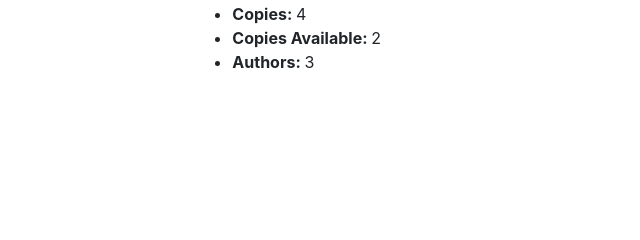
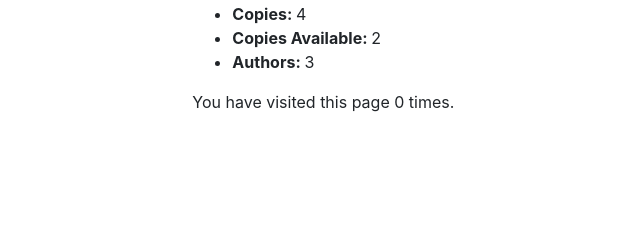
Before and after one commit to mitesh1112/locallibrary, a Django app: page /catalog/ in a window 1280 px wide. Shown: the part 204-444 px from the top of the page, without its empty margins (36-676 px from the left). Run offline with Django 3.2, Linux system fonts and the light colour scheme; data comes from the database, SQL or seed files in the repository; both versions use the stored data as it was after the commit; some libraries are stand-ins or nearby versions.

Commit message:
Completed Sessions

```diff
--- a/catalog/templates/index.html
+++ b/catalog/templates/index.html
@@ -20,4 +20,7 @@
         <li><strong>Authors: </strong> {{ num_authors }}</li>
     </ul>
 
+    <p>
+        You have visited this page {{ num_visits }} {% if num_visits == 1%} time. {% else %} times. {% endif %}
+    </p>
 {% endblock %}
--- a/catalog/views.py
+++ b/catalog/views.py
@@ -17,11 +17,16 @@ def index(request):
     # The 'all()' is implied by default
     num_authors = Author.objects.count()
 
+    # Number of visits to this view, as counted in the session variable.
+    num_visits = request.session.get('num_visits', 0)
+    request.session['num_visits'] = num_visits + 1
+
     context = {
         'num_book' : num_book,
         'num_instances' : num_instances,
         'num_instances_available' : num_instances_available,
-        'num_authors' : num_authors
+        'num_authors' : num_authors,
+        'num_visits' : num_visits
     }
 
     # Render the HTML template index.html with the data in the context variable
```
Also changed, not shown: db.sqlite3.
